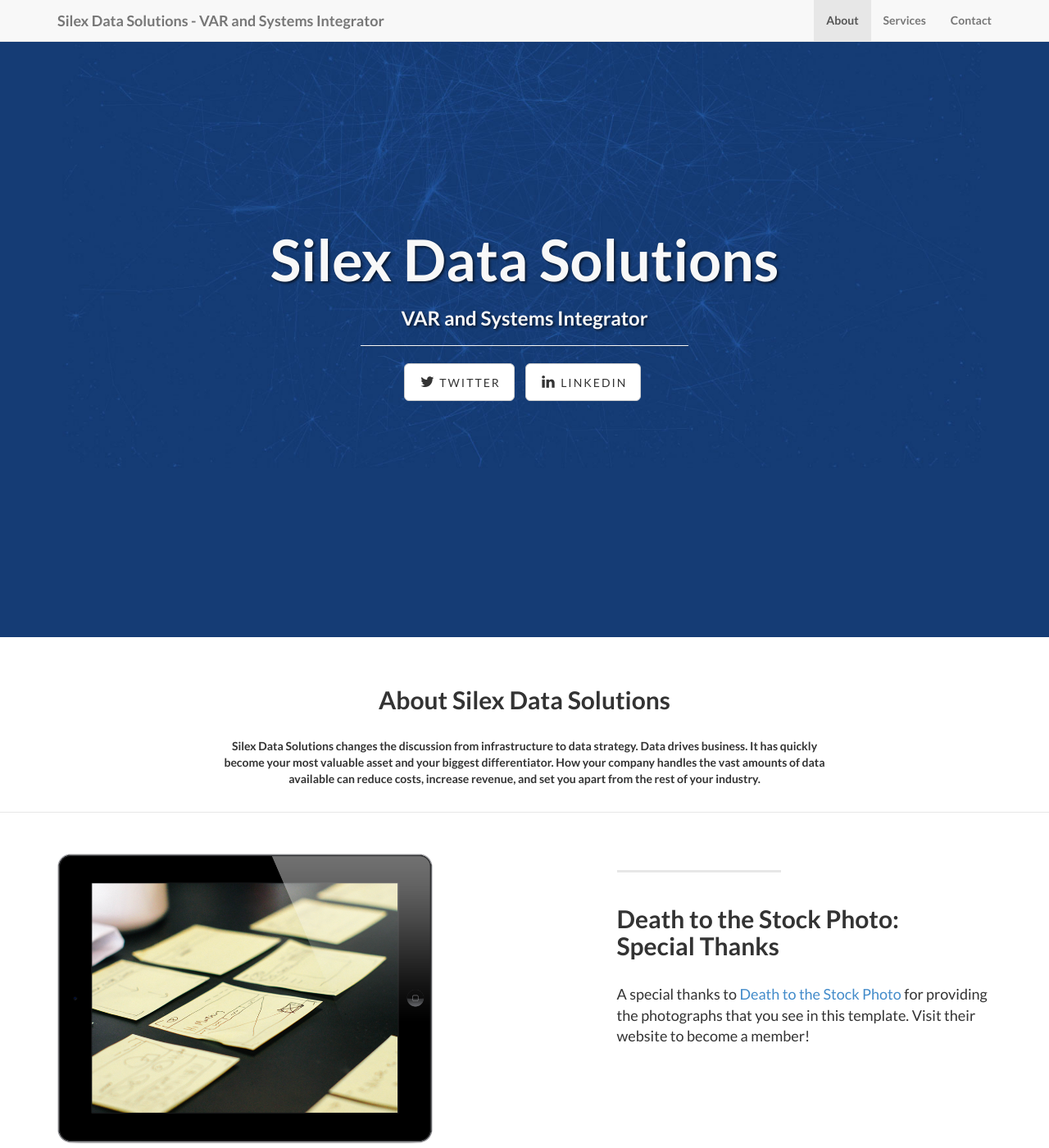
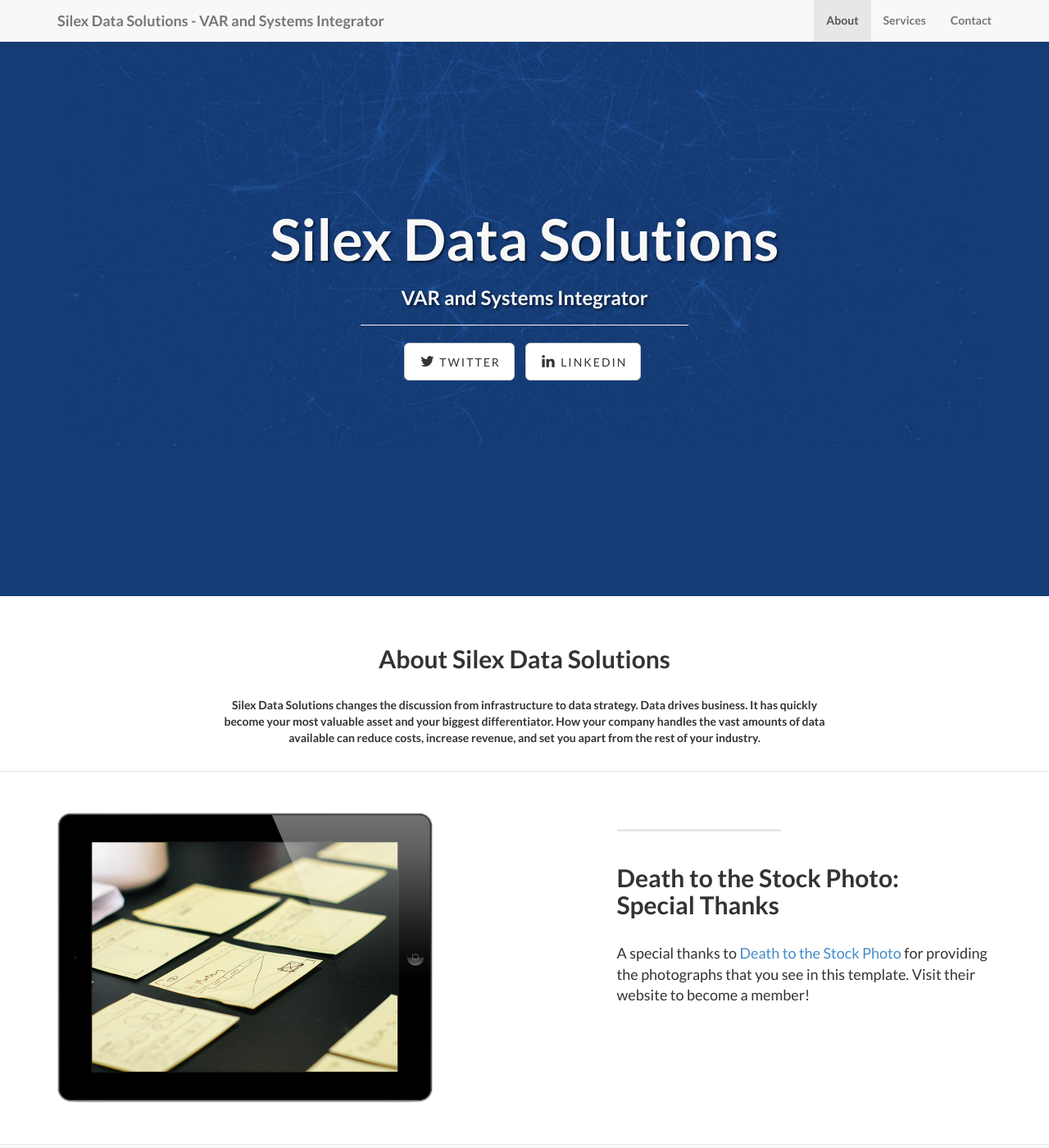
Before and after one commit to SilexDataSolutions/silexdatasolutions.github.io, a Jekyll site: the page built from index.html, in a window 1280 px wide and 1400 px high. Shown: the whole window at 82% size. Built offline with Jekyll 4.4.1, drawn with Linux system fonts in a browser that asks for light colours.

Commit message:
Reducing padding

```diff
--- a/css/landing-page.css
+++ b/css/landing-page.css
@@ -27,8 +27,8 @@ h6 {
 }
 
 .intro-header {
-    padding-top: 50px; /* If you're making other pages, make sure there is 50px of padding to make sure the navbar doesn't overlap content! */
-    padding-bottom: 50px;
+    padding-top: 25px; /* If you're making other pages, make sure there is 50px of padding to make sure the navbar doesn't overlap content! */
+    padding-bottom: 25px;
     text-align: center;
     color: #f8f8f8;
     background: url(../img/bg-home.jpg) no-repeat center center;
```
